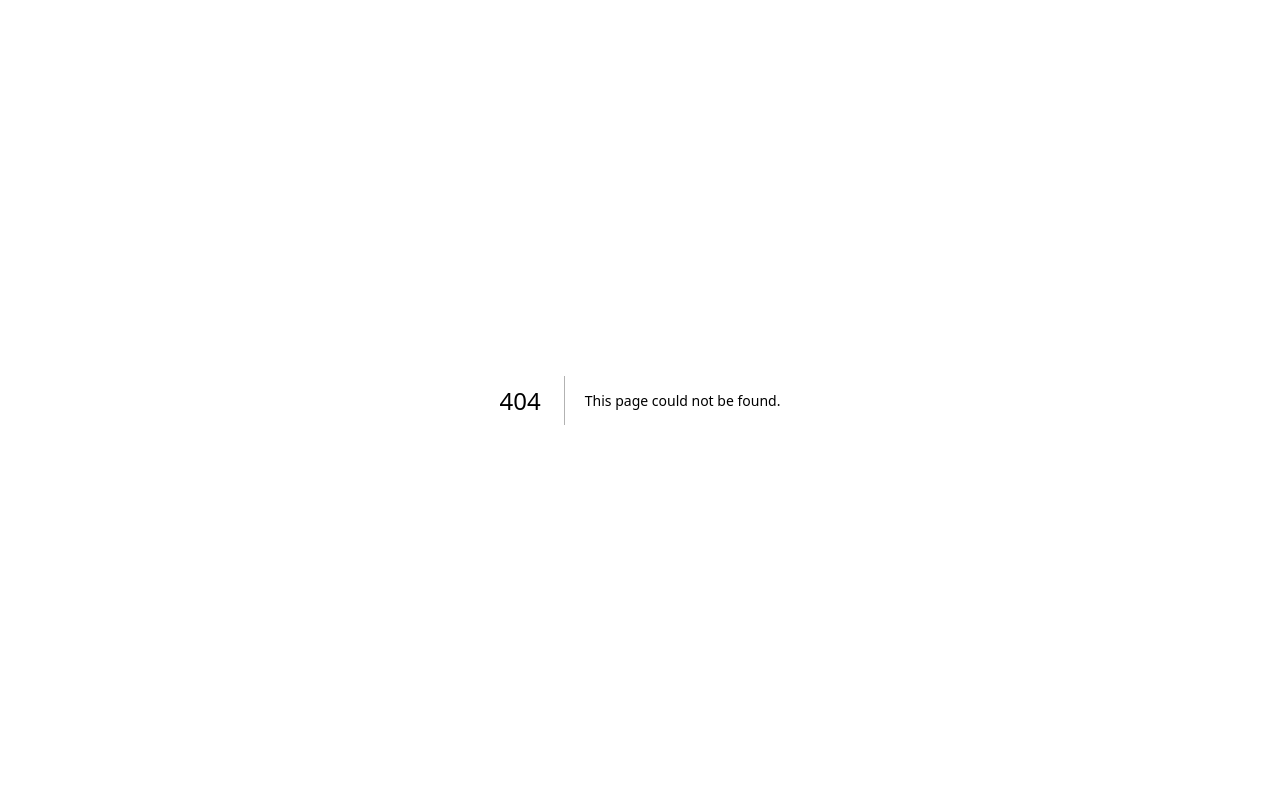
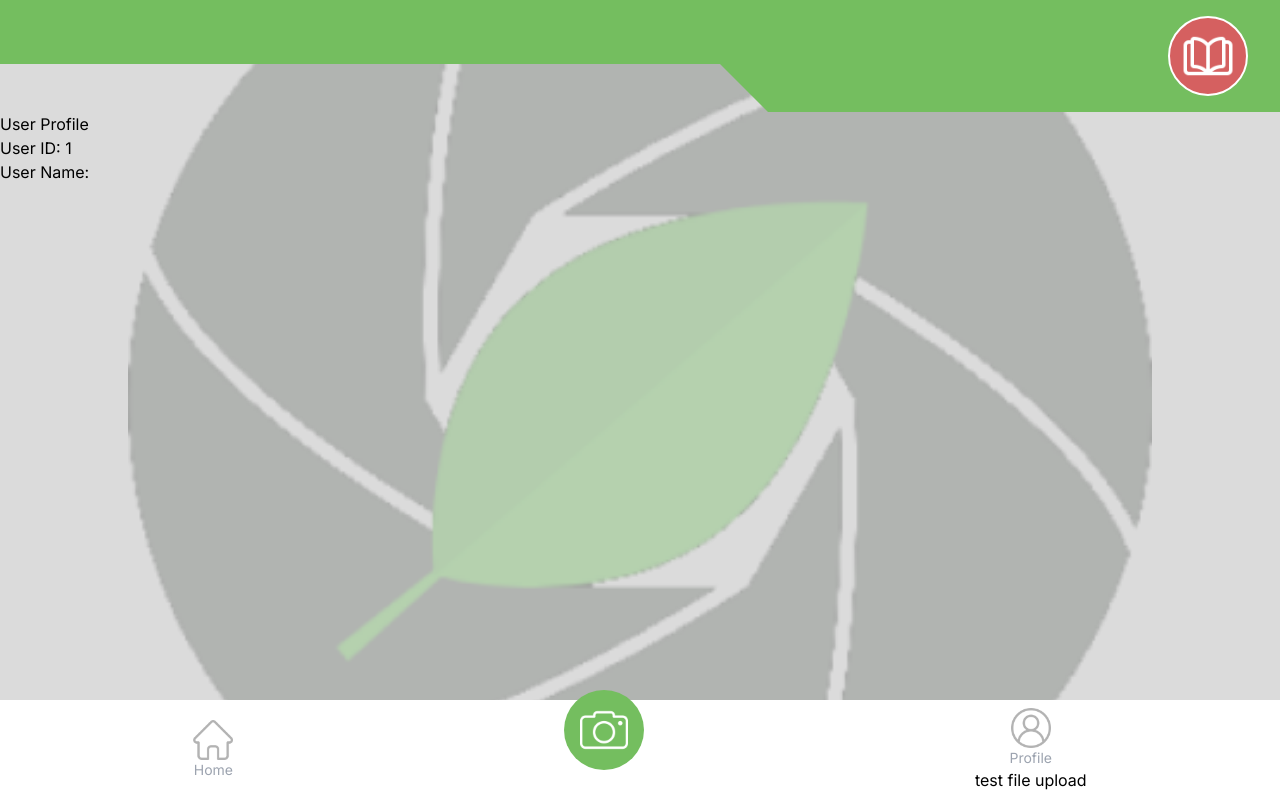
Before and after one commit to josephleungg/EcoDex, a Next.js app in the folder client/: page /history/1 in a window 1280 px wide. Before the commit this address had no page. Built offline with nearby package versions, Linux system fonts and the light colour scheme.

Commit message:
Added dynamic routes

```diff
--- a/client/app/(pages)/history/[id].js
+++ /dev/null
@@ -1,11 +0,0 @@
-'use client';
-import { useRouter } from 'next/router';
-
-export default function HistoryPage({ history }) {
-
-    return (
-        <div className="container mx-auto">
-            <h1 className="text-3xl font-bold text-center mt-10">{history}</h1>
-        </div>
-    );
-}
--- /dev/null
+++ b/client/app/(pages)/history/[id]/page.js
@@ -0,0 +1,17 @@
+'use client'; // Ensure this is at the top of the file
+
+export default function HistoryItem({ params }) {
+  const { id, name } = params;
+
+  // this is how to access this dynamic page
+  //  <Link href="/history/1?name=John%20Doe">
+  //    <p>User 2</p>
+  //  </Link>
+  return (
+    <div>
+      <h1>User Profile</h1>
+      <p>User ID: {id}</p>
+      <p>User Name: {name}</p>
+    </div>
+  );
+}
```
